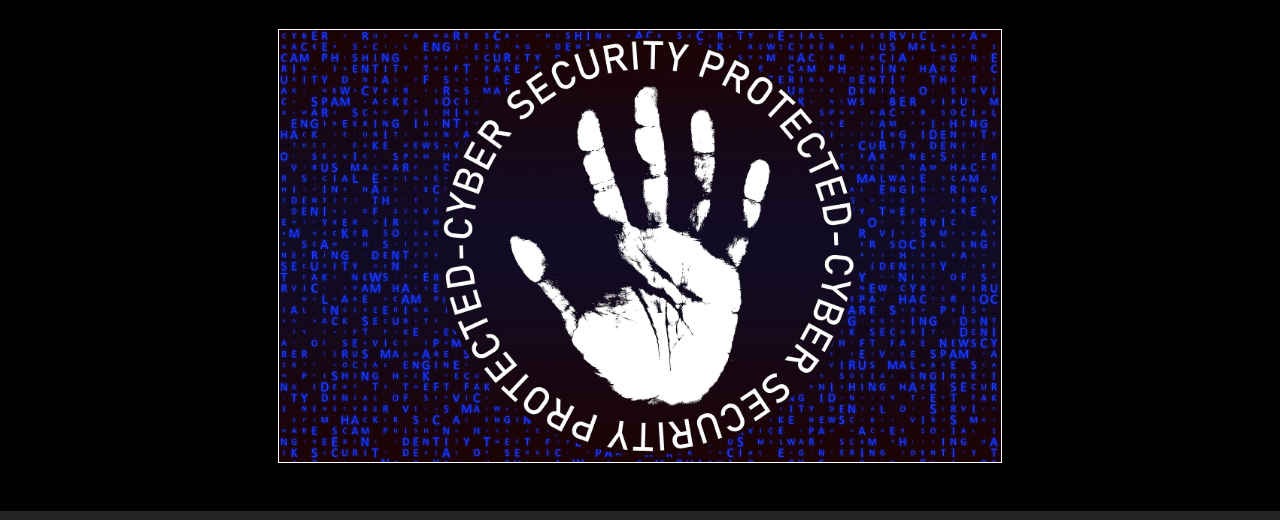
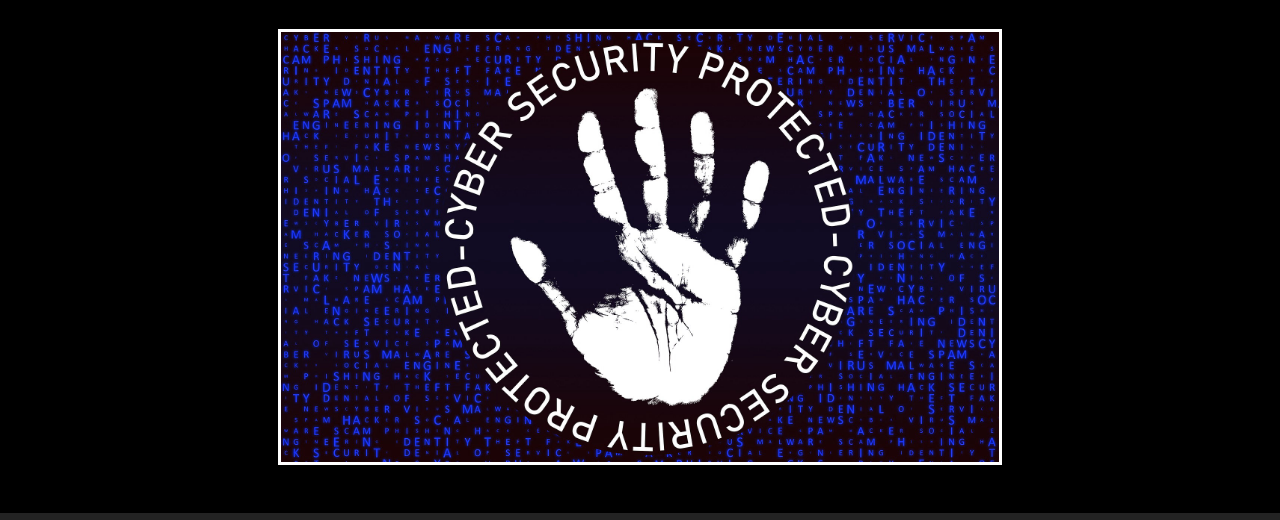
Before and after one commit to AlfaGroupCorporation/alfa-group-corporation, a plain HTML site: page index.html in a window 1280 px wide. Shown: the part 379-899 px from the top of the page. Drawn offline with Linux system fonts and the light colour scheme.

Commit message:
Update index.html

```diff
--- a/index.html
+++ b/index.html
@@ -74,7 +74,7 @@
                 <p class="mbr-text mbr-fonts-style display-7">Na naszej stornie znajdziesz informacje o Alfie-&nbsp;<br>czyli grupie pełnej osób chętnych do pomocy innym w zakresie IT.<br>Prosimy o zapoznanie się z regulaminem przed pisaniem do nas :)&nbsp;</p>
 
                 <div class="image-wrap mt-4">
-                    <img src="assets/images/mbr-1920x1152.jpg" alt="Mobirise Website Builder" title="" style="border : 1px solid white;" >
+                    <img src="assets/images/mbr-1920x1152.jpg" alt="Mobirise Website Builder" title="" style="border : 3px solid white;" >
                   <br><br>
                 </div>
             </div>
```
